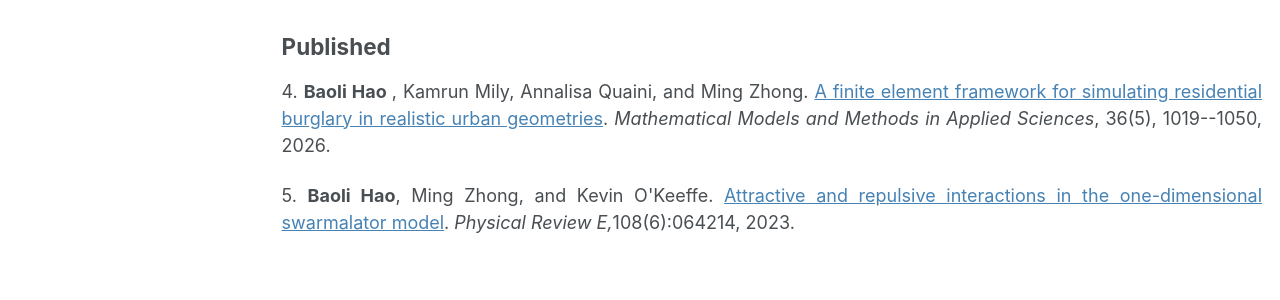
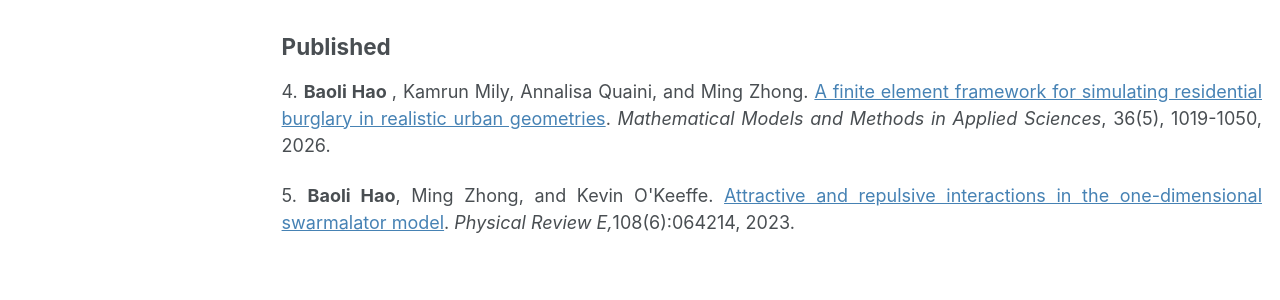
Before and after one commit to baolihao/baolihao.github.io, a Jekyll site: the page built from _pages/publications.html, in a window 1280 px wide and 1034 px high. Shown: the part 546-846 px from the top of the window. Built offline with Jekyll 4.4.1, drawn with Linux system fonts in a browser that asks for light colours; some web fonts are replaced; a script bundle is joined from its source files by our own code; library files that are not in the unit come from our copies.

```diff
--- a/_pages/publications.html
+++ b/_pages/publications.html
@@ -38,7 +38,7 @@ author_profile: true
  4.   <b>Baoli Hao </b>, Kamrun Mily, Annalisa Quaini, and Ming Zhong.
   <a href = "https://www.worldscientific.com/doi/abs/10.1142/S0218202526500193">A finite element framework for simulating residential burglary in realistic urban geometries</a>.
   <i>Mathematical Models and Methods in Applied Sciences</i>,
-36(5), 1019--1050, 2026.
+36(5), 1019-1050, 2026.
 </p>
 <p>
  5.   <b>Baoli Hao</b>, Ming Zhong, and Kevin O'Keeffe.
```
